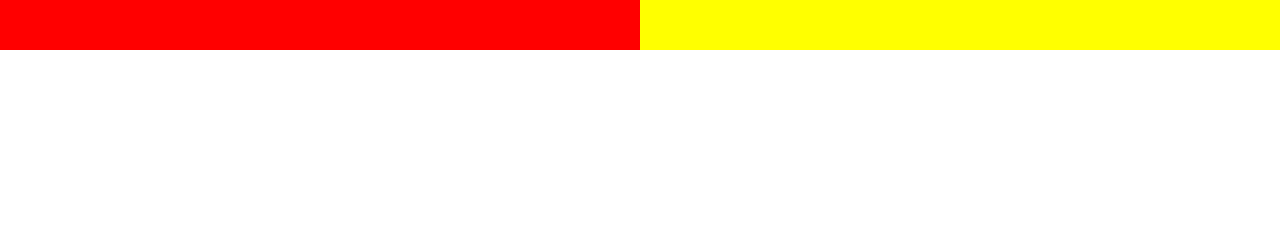
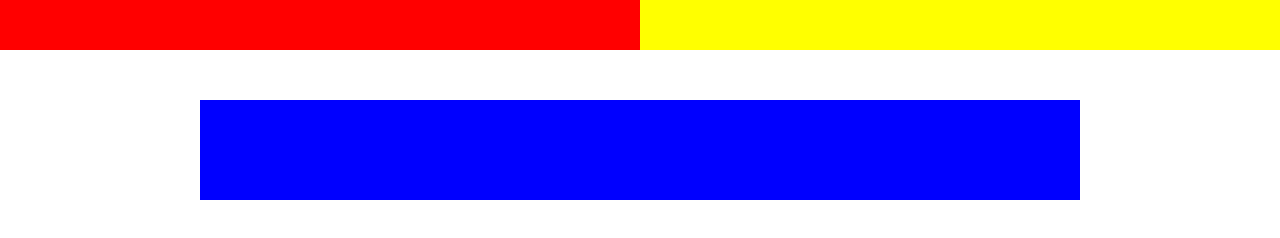
Before and after one commit to marco-scocca/htmlcss-dropbox, a plain HTML site: page index.html in a window 1280 px wide. Drawn offline with Linux system fonts and the light colour scheme.

Commit message:
first-block-main

```diff
--- a/css/style.css
+++ b/css/style.css
@@ -12,7 +12,6 @@
 }
 
 .container {
-
     margin: 0 auto;
 }
 
@@ -30,3 +29,32 @@
 .yellow {
     background-color: yellow;
 }
+
+.blu {
+    background-color: blue;
+}
+
+.orange {
+    background-color: orange;
+}
+
+.pink {
+    background-color: pink;
+}
+
+.container-provagratuita {
+    margin: 0 auto;
+
+}
+
+.content {}
+
+.col100 {
+    height: 100px;
+    border-color: 1px solid black;
+    border: 1px;
+    margin-left: 200px;
+    margin-right: 200px;
+    width: 100%;
+    margin-top: 50px;
+}
--- a/index.html
+++ b/index.html
@@ -21,9 +21,14 @@
             </div>
         </div>
     </header>
+    <main>
+        <div class="container-provagratuita">
+            <div class="row">
+                <div class="col100 blu">
 
-    <main>
-
+                </div>
+            </div>
+        </div>
     </main>
     <footer>
 
```
